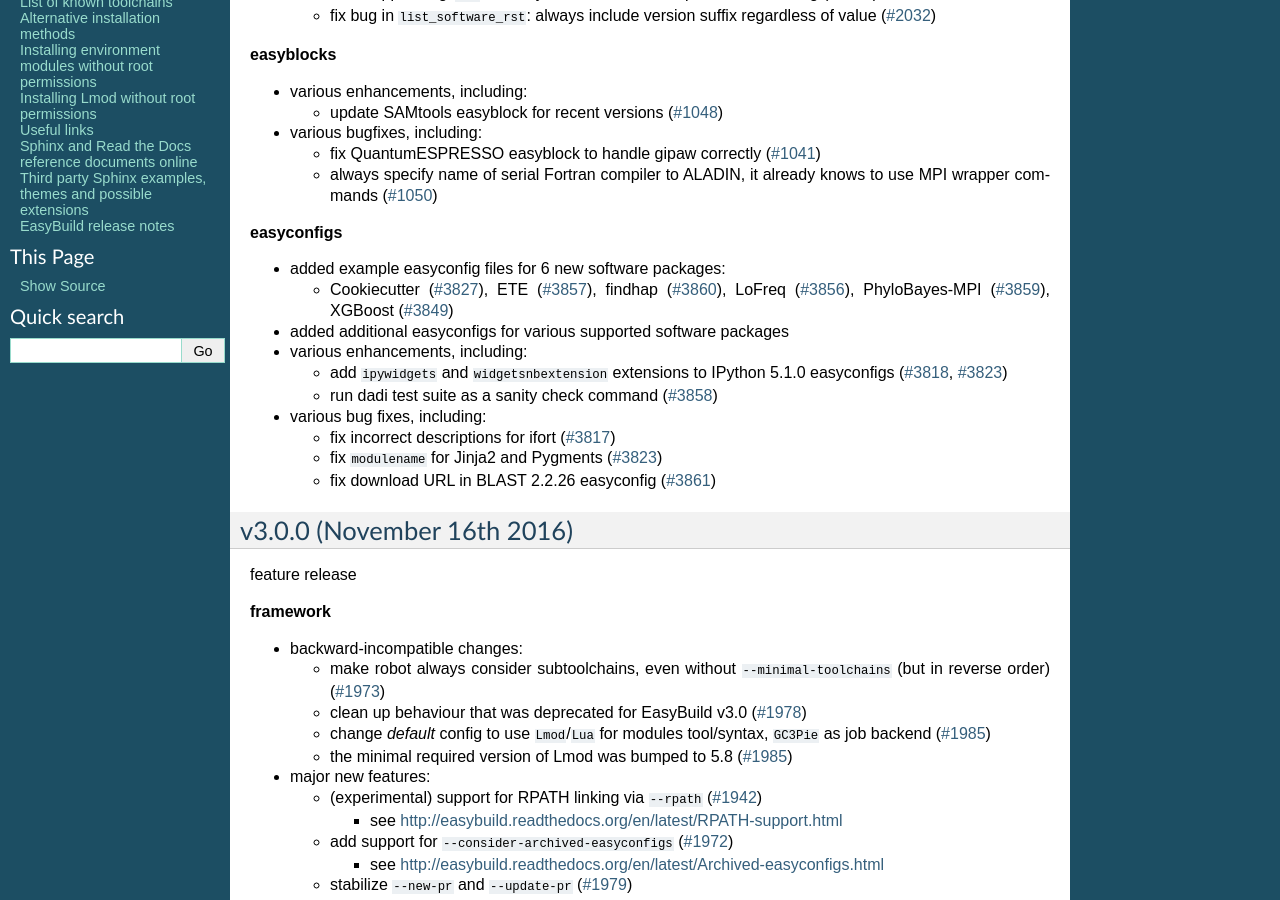
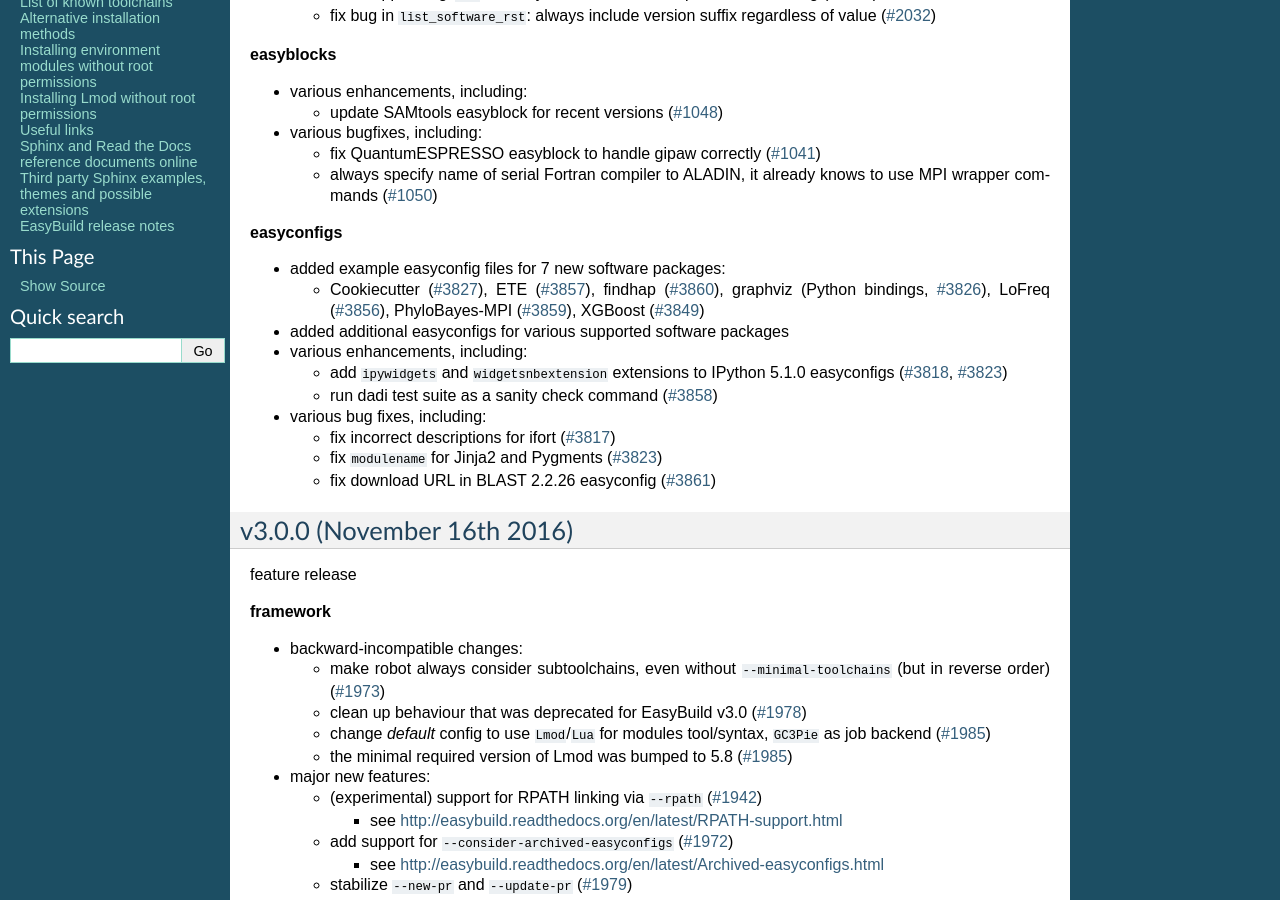
Before and after one commit to easybuilders/easybuild, a Sphinx documentation site: the page built from docs/Release_notes.rst, in a window 1280 px wide and 900 px high, scrolled down 706 px. Built offline with Sphinx 7.4.7, drawn with Linux system fonts in a browser that asks for light colours.

Commit message:
include easyconfigs PR #3826 in v3.0.1 release notes

```diff
--- a/docs/Release_notes.rst
+++ b/docs/Release_notes.rst
@@ -54,9 +54,9 @@
 
 **easyconfigs**
 
-* added example easyconfig files for 6 new software packages:
-
-  * Cookiecutter (`#3827 <https://github.com/hpcugent/easybuild-easyconfigs/pull/3827>`_), ETE (`#3857 <https://github.com/hpcugent/easybuild-easyconfigs/pull/3857>`_), findhap (`#3860 <https://github.com/hpcugent/easybuild-easyconfigs/pull/3860>`_), LoFreq (`#3856 <https://github.com/hpcugent/easybuild-easyconfigs/pull/3856>`_), PhyloBayes-MPI (`#3859 <https://github.com/hpcugent/easybuild-easyconfigs/pull/3859>`_), XGBoost (`#3849  <https://github.com/hpcugent/easybuild-easyconfigs/pull/3849>`_)
+* added example easyconfig files for 7 new software packages:
+
+  * Cookiecutter (`#3827 <https://github.com/hpcugent/easybuild-easyconfigs/pull/3827>`_), ETE (`#3857 <https://github.com/hpcugent/easybuild-easyconfigs/pull/3857>`_), findhap (`#3860 <https://github.com/hpcugent/easybuild-easyconfigs/pull/3860>`_), graphviz (Python bindings, `#3826 <https://github.com/hpcugent/easybuild-easyconfigs/pull/3826>`_), LoFreq (`#3856 <https://github.com/hpcugent/easybuild-easyconfigs/pull/3856>`_), PhyloBayes-MPI (`#3859 <https://github.com/hpcugent/easybuild-easyconfigs/pull/3859>`_), XGBoost (`#3849  <https://github.com/hpcugent/easybuild-easyconfigs/pull/3849>`_)
 
 * added additional easyconfigs for various supported software packages
 
```
